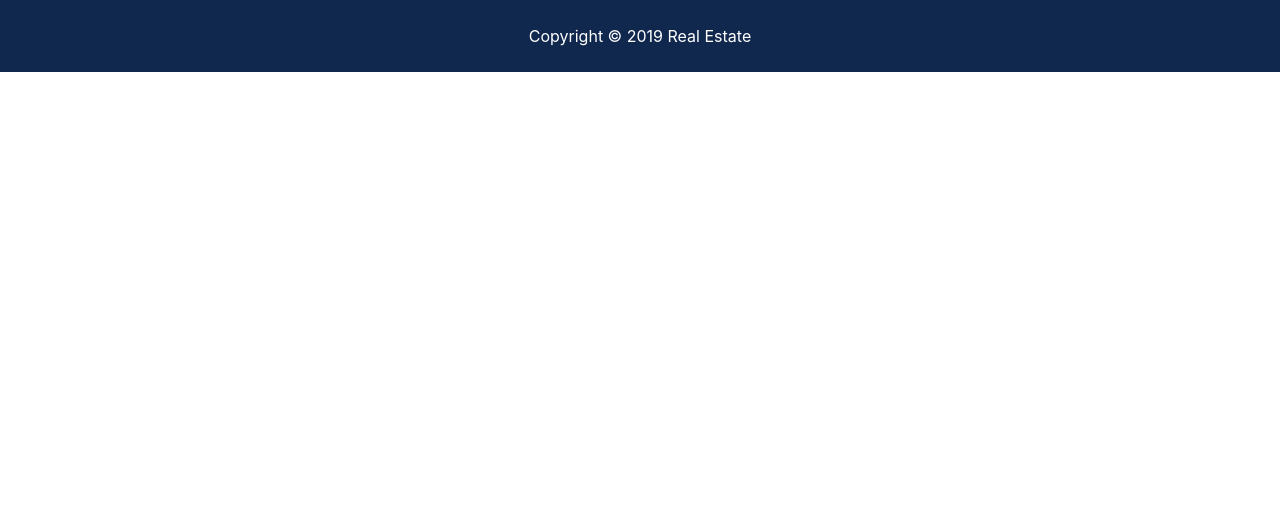
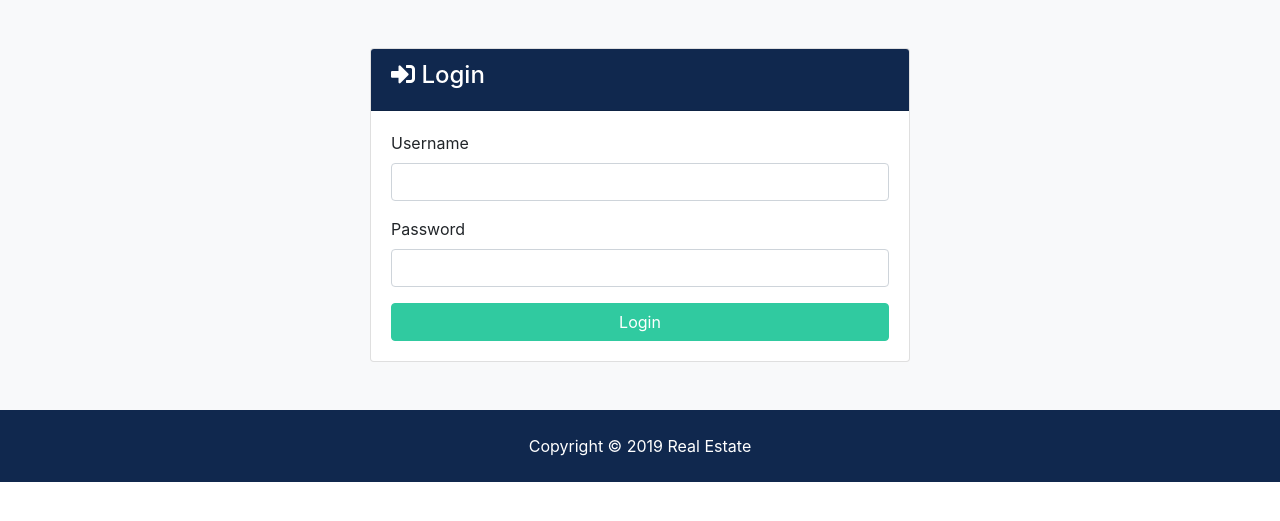
Before and after one commit to aayushgupta97/RealEstate_Django_TTN, a Django app: page /accounts/login/ in a window 1280 px wide. Shown: the part 112-633 px from the top of the page. Run offline with Django 3.2, Linux system fonts and the light colour scheme; some libraries are stand-ins or nearby versions.

Commit message:
completing user registration and login

```diff
--- a/accounts/templates/accounts/login.html
+++ b/accounts/templates/accounts/login.html
@@ -1,10 +1,36 @@
-<!DOCTYPE html>
-<html lang="en">
-<head>
-    <meta charset="UTF-8">
-    <title>Title</title>
-</head>
-<body>
+{% extends 'base.html' %}
 
-</body>
-</html>
+{% block content %}
+<section id="login" class="bg-light py-5">
+    <div class="container">
+      <div class="row">
+        <div class="col-md-6 mx-auto">
+          <div class="card">
+            <div class="card-header bg-primary text-white">
+              <h4>
+                <i class="fas fa-sign-in-alt"></i> Login</h4>
+            </div>
+            <div class="card-body">
+                  {% include 'messages/alerts.html' %}
+
+              <form action="{% url 'login' %}" method="POST">
+                  {% csrf_token %}
+                <div class="form-group">
+                  <label for="username">Username</label>
+                  <input type="text" name="username" class="form-control" required>
+                </div>
+
+                <div class="form-group">
+                  <label for="password2">Password</label>
+                  <input type="password" name="password" class="form-control" required>
+                </div>
+
+                <input type="submit" value="Login" class="btn btn-secondary btn-block">
+              </form>
+            </div>
+          </div>
+        </div>
+      </div>
+    </div>
+  </section>
+{% endblock content %}
--- a/accounts/urls.py
+++ b/accounts/urls.py
@@ -3,4 +3,6 @@ from . import views
 urlpatterns = [
     path('register/', views.register, name="register"),
     path('login/', views.login, name="login"),
+    path('logout/', views.logout, name='logout'),
+    path('dashboard/', views.dashboard, name='dashboard'),
 ]
--- a/accounts/views.py
+++ b/accounts/views.py
@@ -15,6 +15,11 @@ def register(request):
         email = request.POST['email']
         password = request.POST['password']
         password2 = request.POST['password2']
+        photo = request.POST['photo']
+        description = request.POST['description']
+        phone = request.POST['phone']
+        is_seller = request.POST['is_seller']
+
 
         # Check if passwords match
         if password == password2:
@@ -29,7 +34,8 @@ def register(request):
                 else:
                     # looks good
                     user = Users.objects.create_user(username=username, password=password, email=email,
-                                                    first_name=first_name, last_name=last_name)
+                                                     first_name=first_name, last_name=last_name, photo=photo,
+                                                     phone=phone, description=description, is_seller=is_seller)
                     # Login after register
                     # auth.login(request, user)
                     # messages.success(request, 'you are now logged in ')
@@ -47,5 +53,31 @@ def register(request):
     else:
         return render(request, 'accounts/register.html')
 
+
 def login(request):
-    return render(request, 'base.html')
+    if request.method == "POST":
+        username = request.POST['username']
+        password = request.POST['password']
+
+        user = auth.authenticate(username=username, password=password)
+        if user is not None:
+            auth.login(request, user)
+            messages.success(request, 'You are now logged in!')
+            return redirect('dashboard')
+
+        else:
+            messages.error(request, 'Invalid credentials')
+            return redirect('login')
+    else:
+        return render(request, 'accounts/login.html')
+
+
+def logout(request):
+    if request.method == 'POST':
+        auth.logout(request)
+        messages.success(request, 'you are now logged out')
+        return redirect('index')
+
+
+def dashboard(request):
+    return render(request, 'accounts/dashboard.html')
```
Also changed, not shown: accounts/templates/accounts/register.html (+25 -0 lines).
